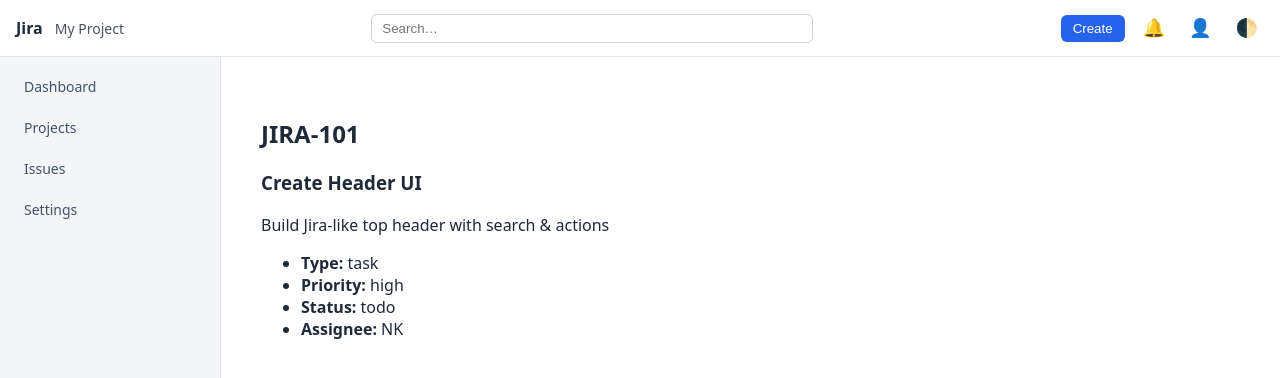
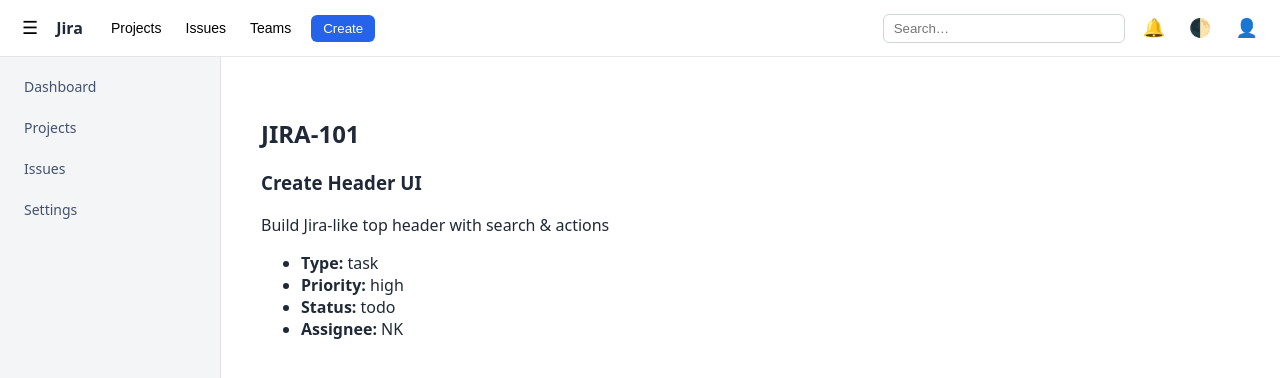
Before and after one commit to nikhilshakohi/jira-frontend, a React (Vite) app: page /issue/1 in a window 1280 px wide. Shown: the top 378 px of the page. Built offline with nearby package versions, Linux system fonts and the light colour scheme.

Commit message:
UI changes in Header and sidebar

```diff
--- a/index.html
+++ b/index.html
@@ -4,7 +4,7 @@
     <meta charset="UTF-8" />
     <link rel="icon" type="image/svg+xml" href="/vite.svg" />
     <meta name="viewport" content="width=device-width, initial-scale=1.0" />
-    <title>jira-frontend</title>
+    <title>Jira Clone</title>
   </head>
   <body>
     <div id="root"></div>
--- a/src/app/AppLayout.tsx
+++ b/src/app/AppLayout.tsx
@@ -1,14 +1,17 @@
 import { Outlet } from "react-router-dom";
 import Header from "../components/header/Header";
 import Sidebar from "../components/sidebar/Sidebar";
+import { useState } from "react";
 
 export default function AppLayout() {
+  const [sidebarOpen, setSidebarOpen] = useState(true);
+
   return (
     <div className="app-layout">
-      <Header />
+      <Header onToggleSidebar={() => setSidebarOpen((v) => !v)} />
 
       <div className="app-body">
-        <Sidebar />
+        <Sidebar sidebarOpen={sidebarOpen}/>
 
         <main className="app-main">
           <Outlet />
--- a/src/components/header/Header.tsx
+++ b/src/components/header/Header.tsx
@@ -1,37 +1,55 @@
 import "./Header.css";
 
-export default function Header() {
+type HeaderProps = {
+  onToggleSidebar: () => void;
+};
+
+export default function Header({ onToggleSidebar }: HeaderProps) {
   const toggleTheme = () => {
     const root = document.documentElement;
-    const currentTheme = root.getAttribute("data-theme") ?? "light";
-    root.setAttribute("data-theme", currentTheme === "dark" ? "light" : "dark");
+    const current = root.getAttribute("data-theme") ?? "light";
+    root.setAttribute("data-theme", current === "dark" ? "light" : "dark");
   };
 
   return (
     <header className="app-header">
+      {/* LEFT */}
       <div className="header-left">
+        <button
+          className="icon"
+          onClick={onToggleSidebar}
+          aria-label="Toggle sidebar"
+        >
+          ☰
+        </button>
+
         <span className="logo">Jira</span>
-        <span className="project">My Project</span>
+
+        <nav className="nav">
+          <button className="nav-item">Projects</button>
+          <button className="nav-item">Issues</button>
+          <button className="nav-item">Teams</button>
+        </nav>
+
+        <button className="btn primary">Create</button>
       </div>
 
-      <div className="header-center">
+      {/* RIGHT */}
+      <div className="header-right">
         <input className="search" placeholder="Search…" aria-label="Search" />
-      </div>
 
-      <div className="header-right">
-        <button className="btn primary">Create</button>
         <button className="icon" aria-label="Notifications">
           🔔
         </button>
+        <button
+          className="icon"
+          onClick={toggleTheme}
+          aria-label="Toggle theme"
+        >
+          🌓
+        </button>
         <button className="icon" aria-label="Profile">
           👤
-        </button>
-        <button
-          className="icon"
-          aria-label="Toggle theme"
-          onClick={toggleTheme}
-        >
-          🌓
         </button>
       </div>
     </header>
--- a/src/components/header/header.css
+++ b/src/components/header/header.css
@@ -2,7 +2,6 @@
   height: 56px;
   display: flex;
   align-items: center;
-  justify-content: space-between;
   padding: 0 16px;
   border-bottom: 1px solid #e5e7eb;
   background: var(--bg);
@@ -15,24 +14,35 @@
   gap: 12px;
 }
 
+.header-left {
+  flex: 1;
+}
+
 .logo {
   font-weight: 700;
+  margin-right: 8px;
 }
 
-.project {
-  font-size: 14px;
-  opacity: 0.8;
+.nav {
+  display: flex;
+  gap: 8px;
 }
 
-.header-center {
-  flex: 1;
-  display: flex;
-  justify-content: center;
+.nav-item {
+  background: transparent;
+  border: none;
+  font-size: 14px;
+  padding: 6px 8px;
+  cursor: pointer;
+  border-radius: 6px;
+}
+
+.nav-item:hover {
+  background: #f1f5f9;
 }
 
 .search {
-  width: 100%;
-  max-width: 420px;
+  width: 220px;
   padding: 6px 10px;
   border-radius: 6px;
   border: 1px solid #d1d5db;
--- a/src/components/sidebar/Sidebar.tsx
+++ b/src/components/sidebar/Sidebar.tsx
@@ -1,9 +1,13 @@
 import { NavLink } from "react-router-dom";
 import "./sidebar.css";
 
-export default function Sidebar() {
+type SidebarProps = {
+  sidebarOpen: boolean;
+};
+
+export default function Sidebar({ sidebarOpen }: SidebarProps) {
   return (
-    <aside className="sidebar">
+    <aside className={`sidebar ${sidebarOpen ? "open" : "closed"}`}>
       <nav className="sidebar-nav">
         <NavLink to="/" className="sidebar-item">
           Dashboard
--- a/src/components/sidebar/sidebar.css
+++ b/src/components/sidebar/sidebar.css
@@ -2,17 +2,30 @@
   width: 220px;
   background-color: var(--sidebar-bg, #f4f5f7);
   border-right: 1px solid #dfe1e6;
-  height: calc(100vh - 56px);
-  /* header height */
+  height: calc(100vh - 56px); /* header height */
+  transition: width 0.2s ease;
+  overflow: hidden;
 }
 
+/* 🔽 COLLAPSE STATES */
+.sidebar.closed {
+  width: 0;
+}
+
+.sidebar.open {
+  width: 220px;
+}
+
+/* NAV */
 .sidebar-nav {
   display: flex;
   flex-direction: column;
   padding: 12px;
   gap: 6px;
+  white-space: nowrap;
 }
 
+/* ITEMS */
 .sidebar-item {
   padding: 8px 12px;
   border-radius: 6px;
```
Also changed, not shown: fileStructure.txt (added).
